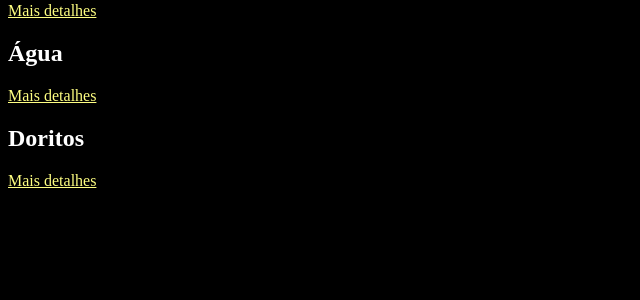
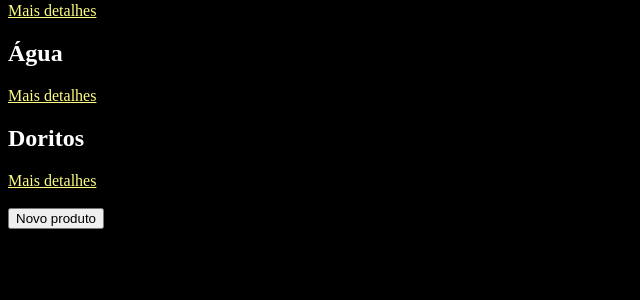
Before and after one commit to mat-afk/flask-project, a Flask app: page /produtos in a window 1280 px wide. Shown: the part 320-620 px from the top of the page, without its empty margins (0-640 px from the left). Run offline with Flask 3, Linux system fonts and the light colour scheme.

Commit message:
feat: add cadastro produto endpoint

```diff
--- a/flask_project/app.py
+++ b/flask_project/app.py
@@ -1,5 +1,5 @@
-from flask import Flask, render_template
-from .domain.produtos import produtos as produtos_list
+from flask import Flask, render_template, redirect, url_for, request
+from .domain.produtos import produtos as produtos_list, Produto
 
 app = Flask(__name__)
 
@@ -15,17 +15,36 @@
 
 @app.route("/produtos")
 def produtos():
-    return render_template("produtos.html", produtos=produtos_list)
+    return render_template("produtos/produtos.html", produtos=produtos_list)
 
 
 @app.route("/produtos/<name>")
 def produto(name):
     for produto in produtos_list:
-        if produto["slug"] == name:
-            return render_template("produto.html", produto=produto)
+        if produto.slug == name:
+            return render_template("produtos/produto.html", produto=produto)
 
     return "Erro: Produto não encontrado"
 
 
+@app.route("/produtos/cadastro")
+def cadastro_produto():
+    return render_template("produtos/cadastro_produto.html")
+
+
+@app.route("/produtos", methods=["POST"])
+def salvar_produto():
+    name = request.form["name"]
+    description = request.form["description"]
+    price = request.form["price"]
+    image_url = request.form["image_url"]
+
+    produto = Produto(name, description, price, image_url)
+
+    produtos_list.append(produto)
+
+    return redirect(url_for("produtos"))
+
+
 if __name__ == "__main__":
     app.run()
--- a/flask_project/domain/produtos.py
+++ b/flask_project/domain/produtos.py
@@ -1,12 +1,17 @@
 from slugify import slugify
 
+class Produto:
+    def __init__(self, name, description, price=0, image_url=""):
+        self.name = name
+        self.description = description
+        self.slug = slugify(name)
+        self.price = price
+        self.image_url = image_url
+
 produtos = [
-    { "name": "Guaraná", "description": "Melhor refrigerante do mundo" },
-    { "name": "Coca-cola", "description": "Veneno" },
-    { "name": "Pepsi", "description": "Ruim" },
-    { "name": "Água", "description": "Bom" },
-    { "name": "Doritos", "description": "Salgado" },
+    Produto("Guaraná", "Melhor refrigerante do mundo", 7.90, "https://acdn.mitiendanube.com/stores/001/165/503/products/guarana1-b5047b4aaf1e0c9b6b16192134101772-1024-1024.png"),
+    Produto("Coca-cola", "Veneno", 8.0, "https://acdn.mitiendanube.com/stores/001/165/503/products/coca-normal11-2cb12d901c0ec9eb9716192140335257-1024-1024.png"),
+    Produto("Pepsi", "Ruim", 6.90, "https://www.jauserve.com.br/dw/image/v2/BFJL_PRD/on/demandware.static/-/Sites-jauserve-master/default/dw44e5d80d/7892840800079.png?sw=1800"),
+    Produto("Água", "Bom", 3.50, "https://s3-sa-east-1.amazonaws.com/superimg/img.produtos/7894900531008/img_1200_1.png"),
+    Produto("Doritos", "Salgado", 5.90, "https://giassi.vtexassets.com/arquivos/ids/1163835/Salgadinho-de-Milho-Queijo-Nacho-Doritos-Pacote-300g.png?v=638510248118900000"),
 ]
-
-for produto in produtos:
-    produto["slug"] = slugify(produto["name"])
--- a/flask_project/static/css/style.css
+++ b/flask_project/static/css/style.css
@@ -6,3 +6,7 @@
 a {
     color: rgb(255, 255, 130);
 }
+
+img {
+    width: 500px;
+}
--- a/flask_project/templates/produto.html
+++ b/flask_project/templates/produtos/produto.html
@@ -7,4 +7,6 @@
 {% block content %}
     <h1>{{ produto.name }}</h1>
     <p>{{ produto.description }}</p>
+    <p>R$ {{ produto.price }}</p>
+    <img src="{{ produto.image_url }}" alt="{{ produto.name }}">
 {% endblock %}
--- a/flask_project/templates/produtos.html
+++ b/flask_project/templates/produtos/produtos.html
@@ -15,4 +15,14 @@
             Mais detalhes
         </a>
     {% endfor %}
+
+    <br><br>
+
+    <div>
+        <a href="/produtos/cadastro">
+            <button>
+                Novo produto
+            </button>
+        </a>
+    </div>
 {% endblock %}
```
Also changed, not shown: flask_project/templates/produtos/cadastro_produto.html (added, +39 -0 lines).
